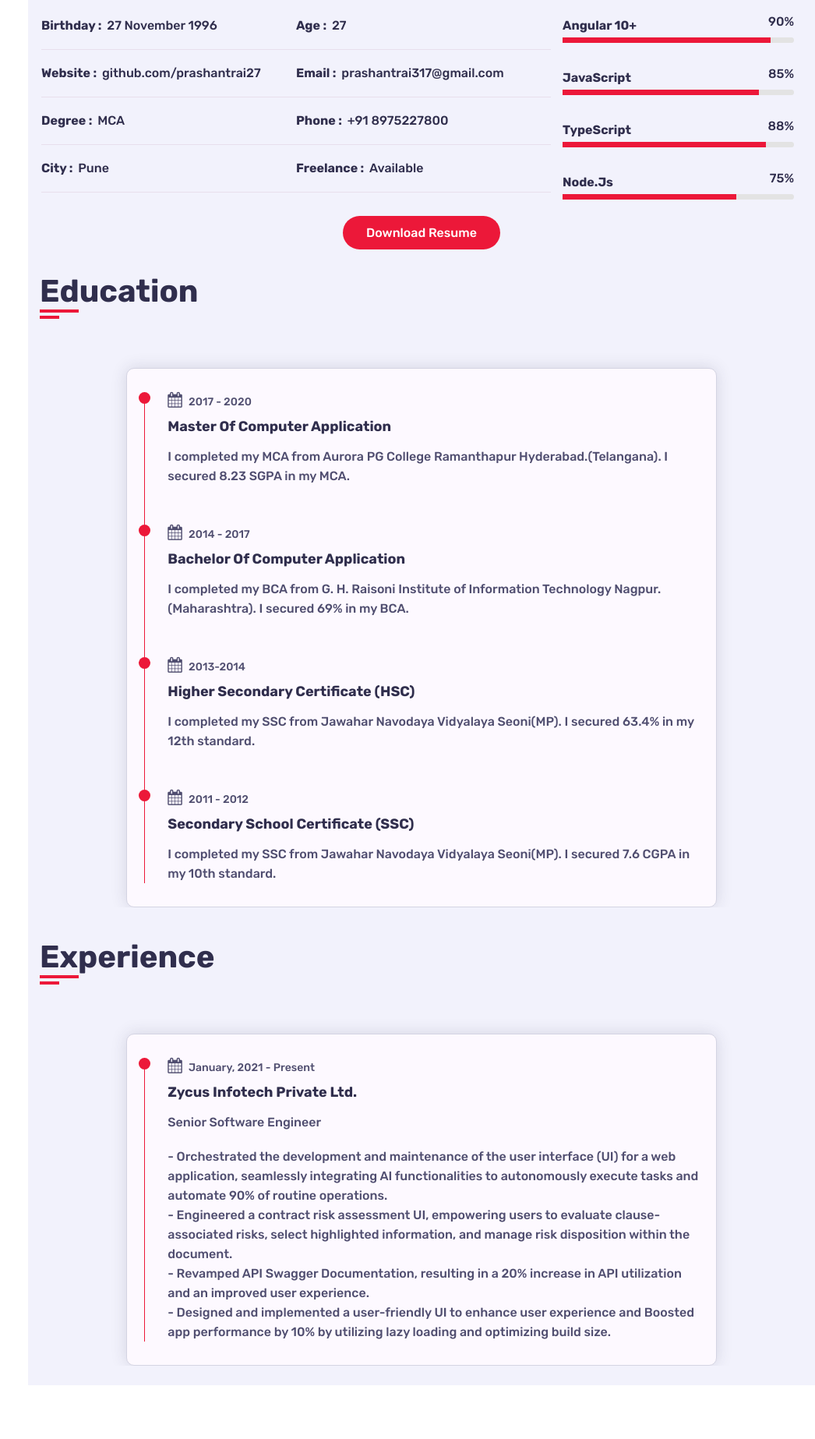
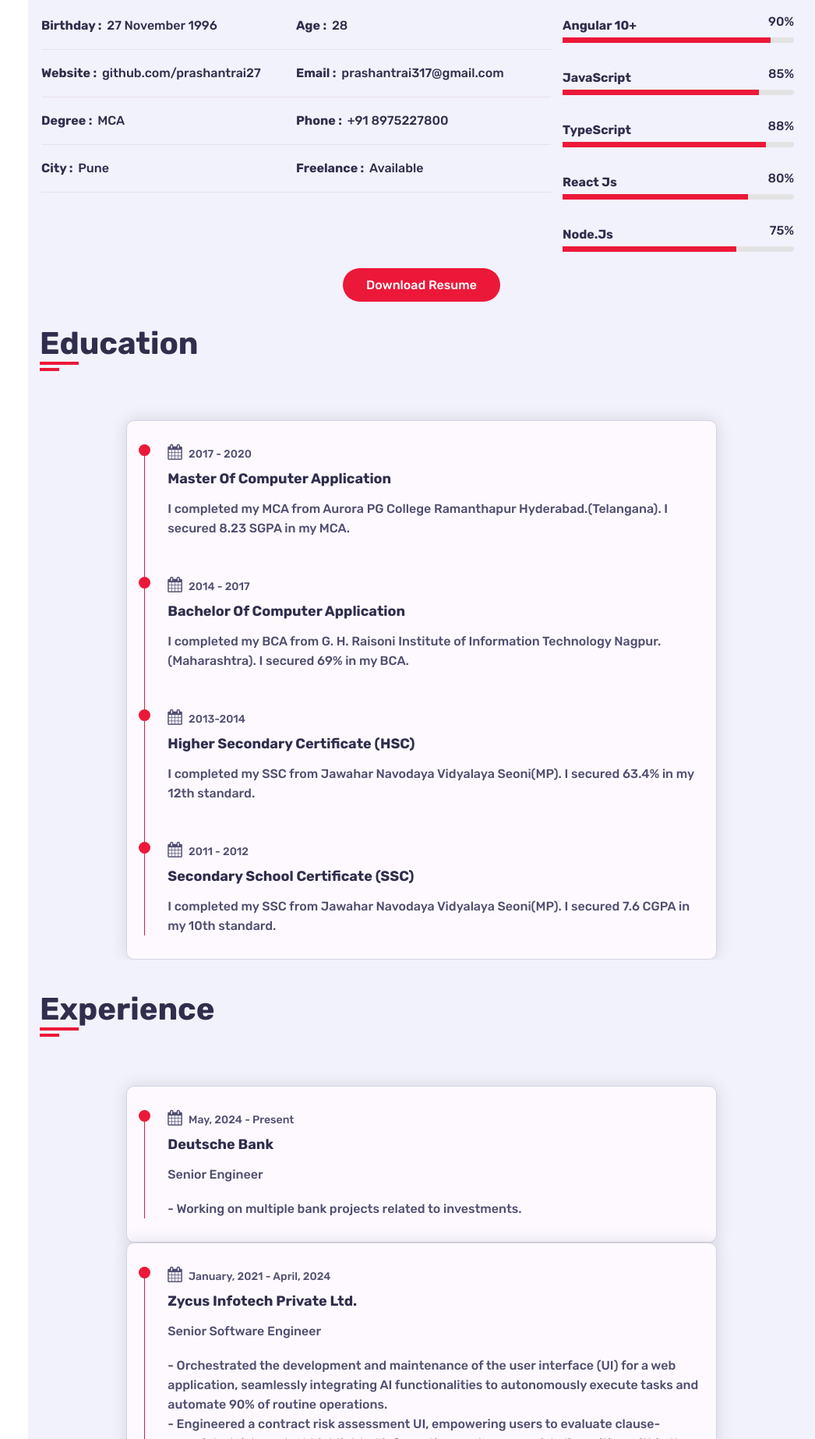
Before and after one commit to prashantrai27/portfolio, a plain HTML site: page index.html in a window 1280 px wide. Shown: the part 1184-3030 px from the top of the page at 78% size, without its empty margins (234-1280 px from the left). Before the commit the page ends 2961 px from the top, so only its background shows below. Drawn offline with nearby package versions, Linux system fonts and the light colour scheme.

Commit message:
Information updated

```diff
--- a/index.html
+++ b/index.html
@@ -115,7 +115,7 @@
                     Age : &nbsp;
                   </div>
                   <div class="info-content">
-                    27
+                    28
                   </div>
                 </div>
                 <div class="info-item">
@@ -163,6 +163,13 @@
                   <div class="progress">
                     <div class="progress-in" style="width: 88%;"></div>
                     <div class="skill-percent">88%</div>
+                  </div>
+                </div>
+                <div class="skill-item padd-15">
+                  <h5>React Js</h5>
+                  <div class="progress">
+                    <div class="progress-in" style="width: 80%;"></div>
+                    <div class="skill-percent">80%</div>
                   </div>
                 </div>
                 <div class="skill-item padd-15">
@@ -234,12 +241,27 @@
             <div class="section-title padd-15">
               <h2>Experience</h2>
             </div>
+          <div class="timeline shadow-dark">
+              <!-- timeline-item -->
+              <div class="timeline-item">
+                <div class="circle-dot"></div>
+                <h6 class="timeline-date">
+                    <i class="fa fa-calendar"></i> May, 2024 - Present
+                </h6>
+                <h4 class="timeline-title">Deutsche Bank</h4>
+                <p class="timeline-text">Senior Engineer</p><br>
+                <p class="timeline-text">
+                  - Working on multiple bank projects related to investments.
+                </p>
+              </div>
+              <!-- timeline-item end-->
+            </div>
             <div class="timeline shadow-dark">
               <!-- timeline-item -->
               <div class="timeline-item">
                 <div class="circle-dot"></div>
                 <h6 class="timeline-date">
-                    <i class="fa fa-calendar"></i> January, 2021 - Present
+                    <i class="fa fa-calendar"></i> January, 2021 - April, 2024
                 </h6>
                 <h4 class="timeline-title">Zycus Infotech Private Ltd.</h4>
                 <p class="timeline-text">Senior Software Engineer</p><br>
```
